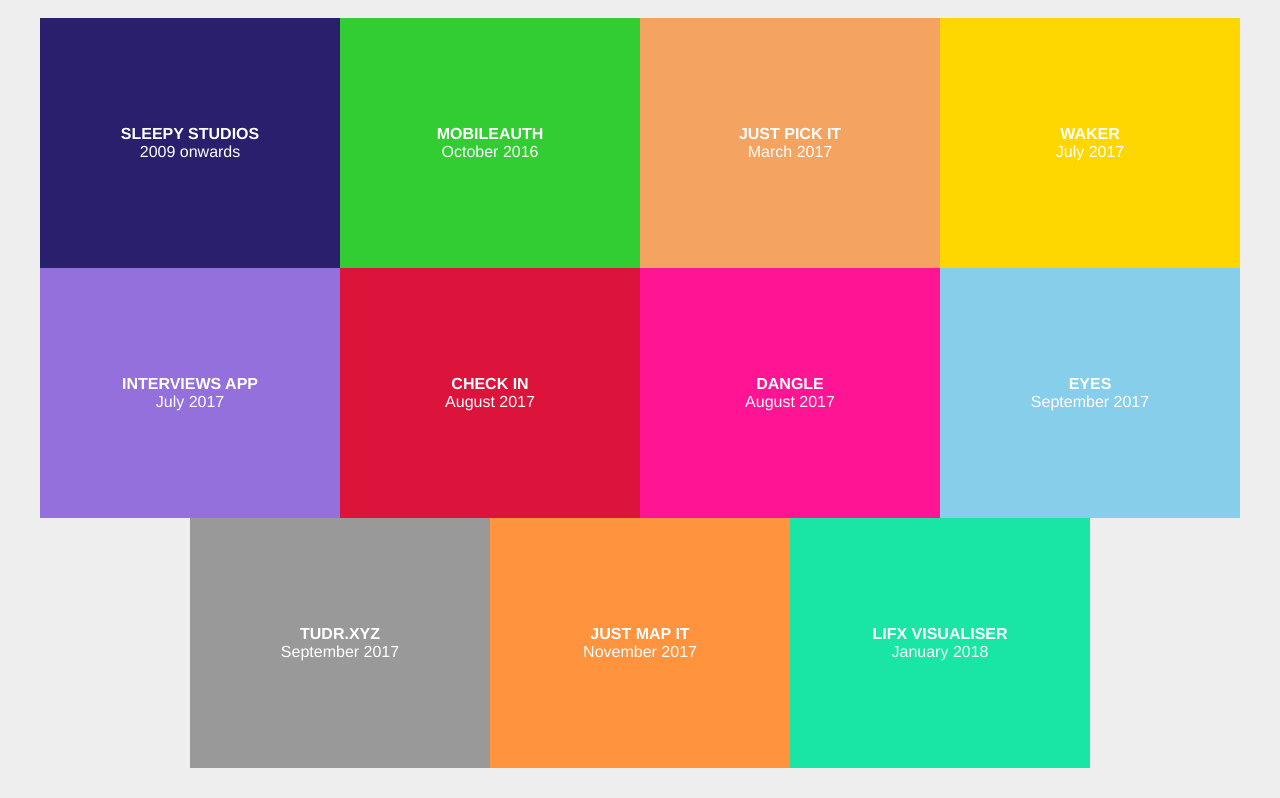
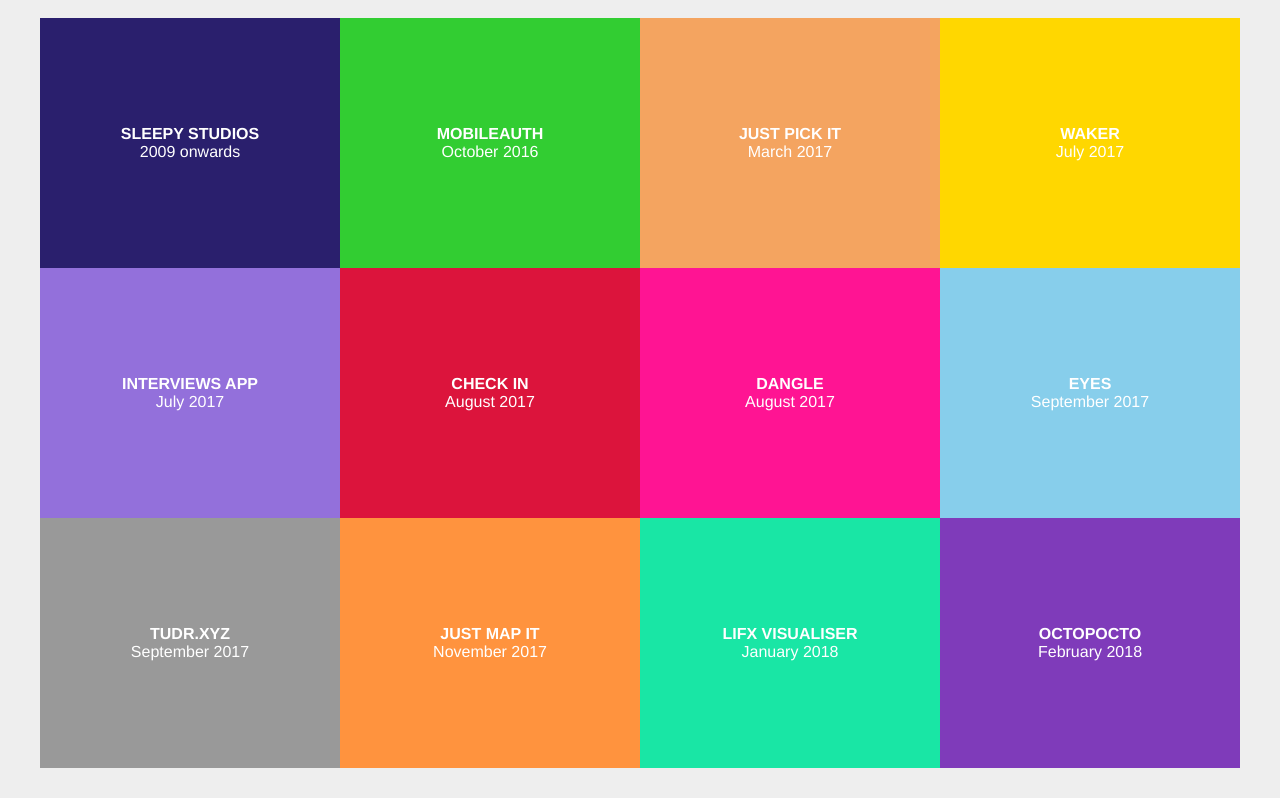
Before and after one commit to sekaru/tudr.xyz, a Vue app: page /#/ in a window 1280 px wide. Shown: the part 399-1197 px from the top of the page. Built offline with nearby package versions, Linux system fonts and the light colour scheme.

Commit message:
Octopocto project

```diff
--- a/src/components/projects.js
+++ b/src/components/projects.js
@@ -313,4 +313,27 @@
     builtWith: ['Node', 'Pug'],
     learnText: 'Source:'
   },
+  {
+    title: 'Octopocto',
+    date: 'February 2018',
+    color: '#7f3bba',
+    slides: [
+      {
+        text: 'A web app that automatically generates a portfolio from your public GitHub profile and shows your favourite languages and topics',
+        img: ''
+      },
+      {
+        text: '',
+        img: require('../assets/octo1.png'),
+        imgFit: 'cover'
+      },
+      {
+        text: '',
+        img: require('../assets/octo2.png')
+      }
+    ],
+    url: 'sekaru.github.io/Octopocto',
+    builtWith: ['React', 'GitHub API'],
+    learnText: 'Demo:'
+  }
 ]
```
Also changed, not shown: src/assets/octo1.png (added), src/assets/octo2.png (added).
